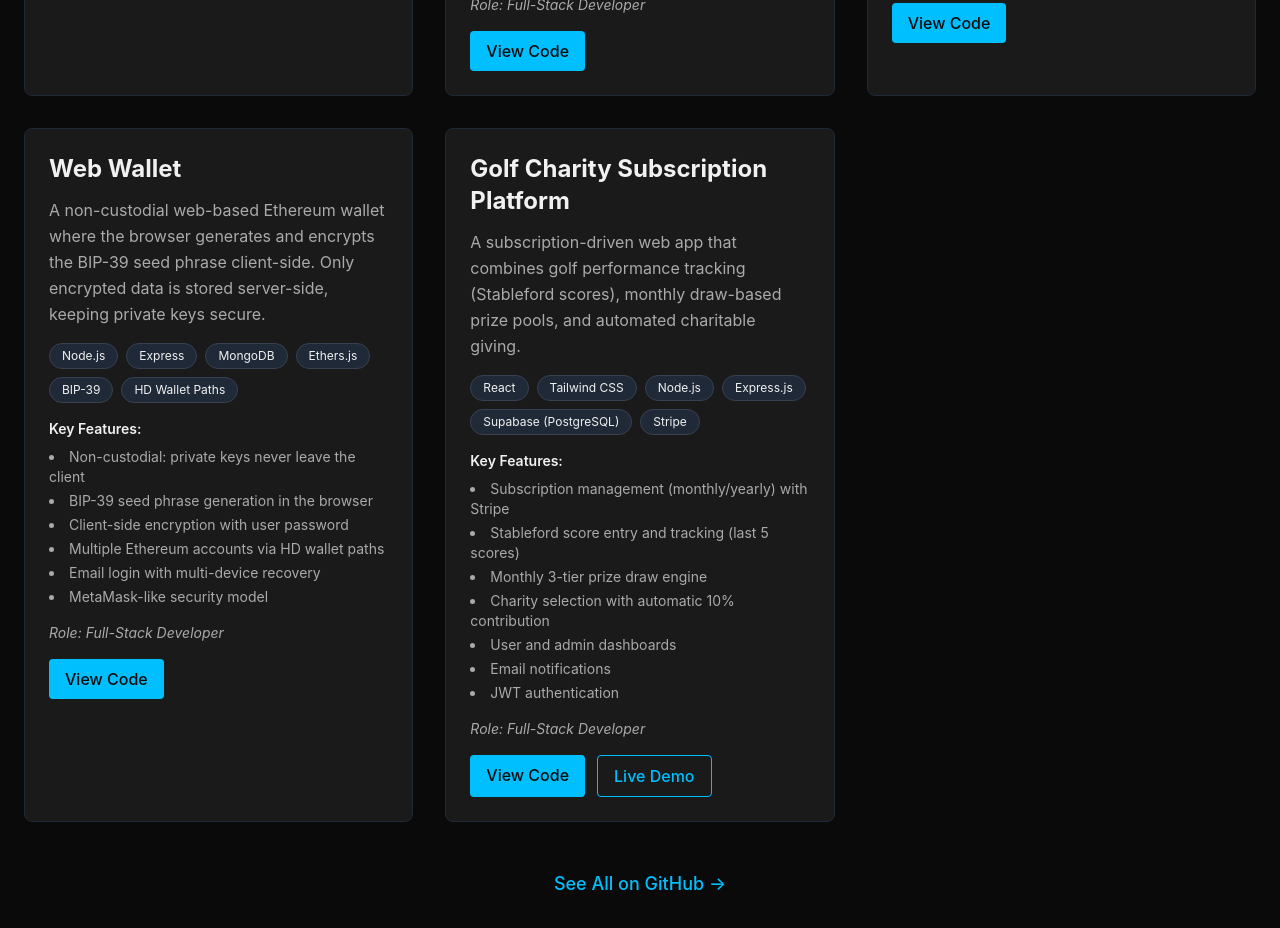
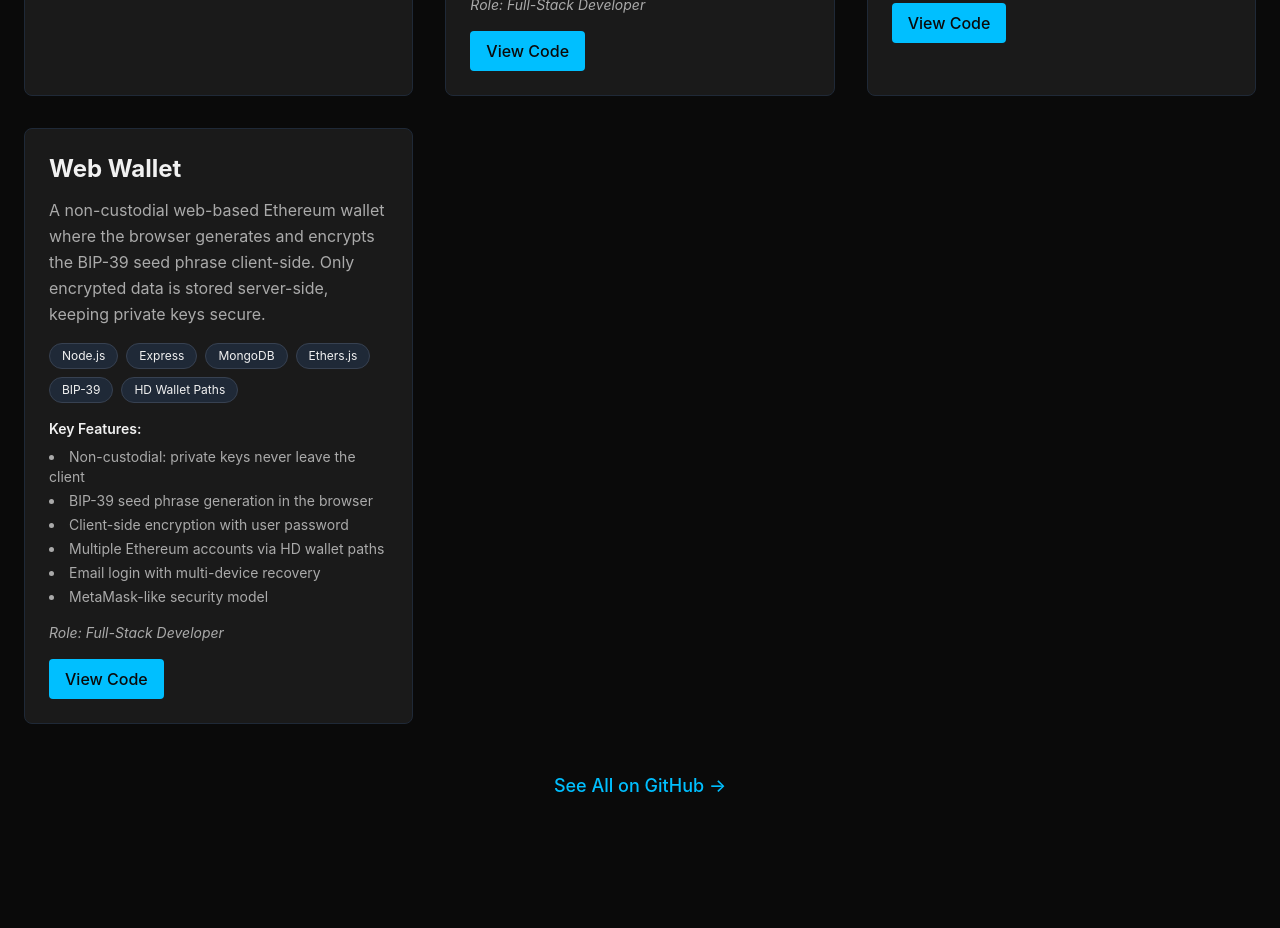
Before and after one commit to abhinav21s/portfolio, a React (Vite) app: page / in a window 1280 px wide. Shown: the part 3180-4108 px from the top of the page. Built offline with nearby package versions, Linux system fonts and the light colour scheme.

Commit message:
minor update

```diff
--- a/src/data/projects.js
+++ b/src/data/projects.js
@@ -75,22 +75,22 @@ export const projects = [
     liveUrl: null
   },
 
-  {
-    id: 'project-5',
-    title: 'Golf Charity Subscription Platform',
-    description: 'A subscription-driven web app that combines golf performance tracking (Stableford scores), monthly draw-based prize pools, and automated charitable giving.',
-    techStack: ['React', 'Tailwind CSS', 'Node.js', 'Express.js', 'Supabase (PostgreSQL)', 'Stripe'],
-    features: [
-      'Subscription management (monthly/yearly) with Stripe',
-      'Stableford score entry and tracking (last 5 scores)',
-      'Monthly 3-tier prize draw engine',
-      'Charity selection with automatic 10% contribution',
-      'User and admin dashboards',
-      'Email notifications',
-      'JWT authentication',
-    ],
-    role: 'Full-Stack Developer',
-    githubUrl: 'https://github.com/abhinav21s/golf-charity',
-    liveUrl: 'https://golf-charity-jet.vercel.app'
-  }
+  // {
+  //   id: 'project-5',
+  //   title: 'Golf Charity Subscription Platform',
+  //   description: 'A subscription-driven web app that combines golf performance tracking (Stableford scores), monthly draw-based prize pools, and automated charitable giving.',
+  //   techStack: ['React', 'Tailwind CSS', 'Node.js', 'Express.js', 'Supabase (PostgreSQL)', 'Stripe'],
+  //   features: [
+  //     'Subscription management (monthly/yearly) with Stripe',
+  //     'Stableford score entry and tracking (last 5 scores)',
+  //     'Monthly 3-tier prize draw engine',
+  //     'Charity selection with automatic 10% contribution',
+  //     'User and admin dashboards',
+  //     'Email notifications',
+  //     'JWT authentication',
+  //   ],
+  //   role: 'Full-Stack Developer',
+  //   githubUrl: 'https://github.com/abhinav21s/golf-charity',
+  //   liveUrl: null
+  // }
 ];
```
